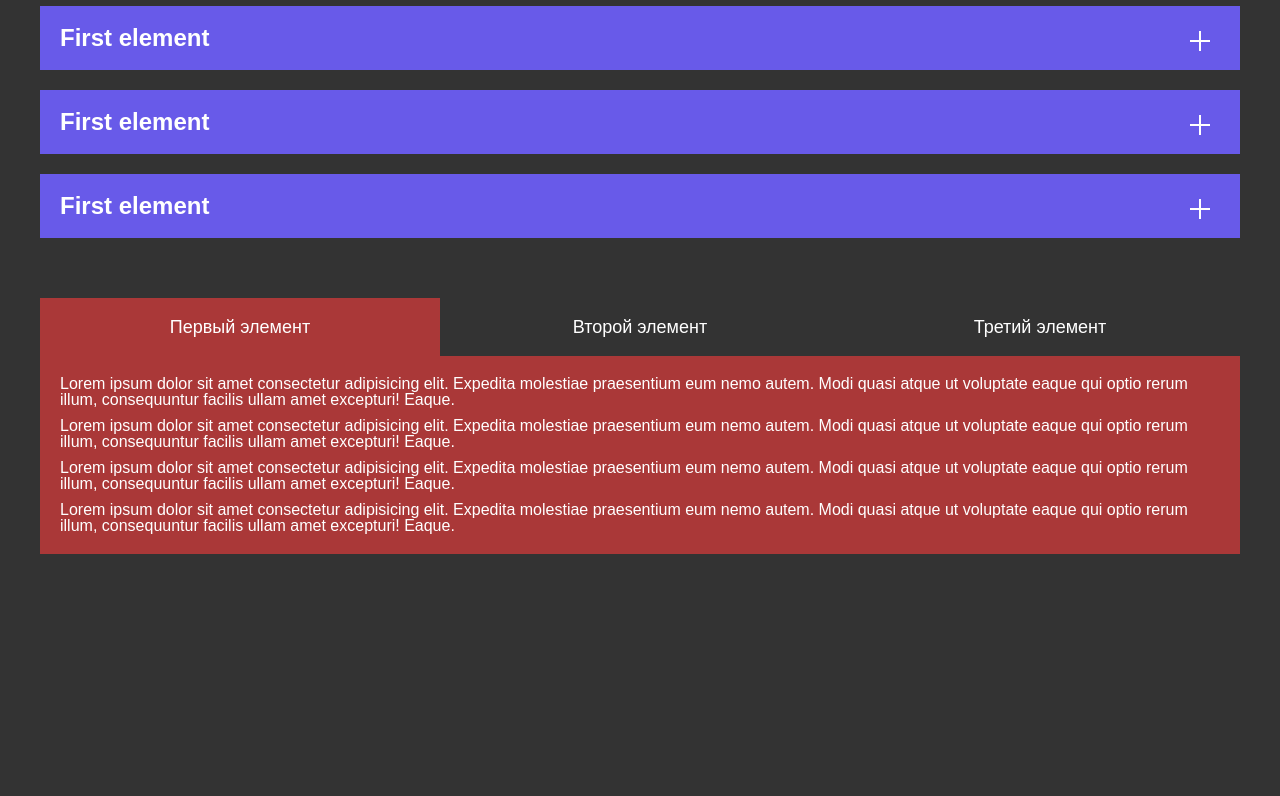
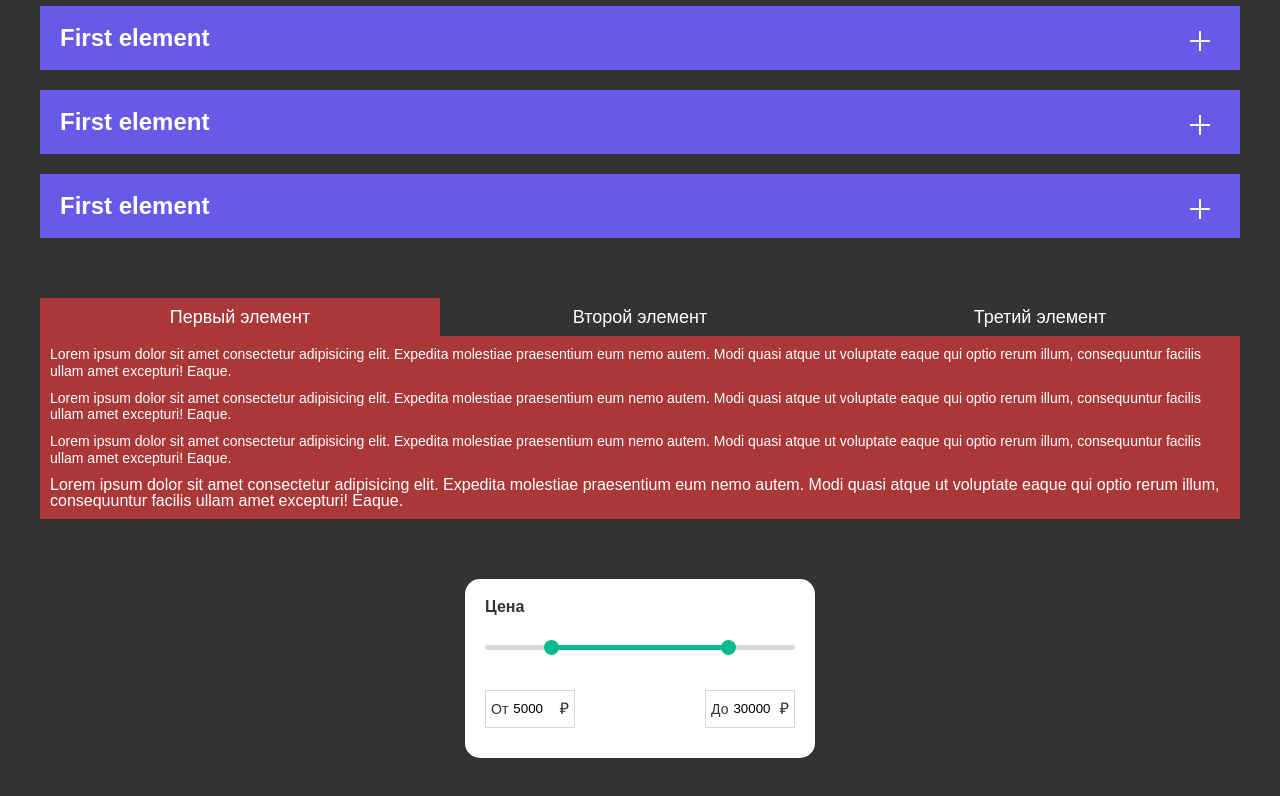
Before and after one commit to Reddripill/Test, a plain HTML site: page index.html in a window 1280 px wide. Shown: the part 1142-1938 px from the top of the page. Drawn offline with Linux system fonts and the light colour scheme.

Commit message:
Add the range slider

```diff
--- a/css/style.css
+++ b/css/style.css
@@ -89,6 +89,7 @@ h6 {
 .wrapper {
   min-height: 100%;
   padding: 0px 0px 1000px 0px;
+  overflow: hidden;
 }
 
 body {
@@ -474,17 +475,19 @@ body._lock {
   -webkit-box-flex: 0;
       -ms-flex: 0 1 33.333%;
           flex: 0 1 33.333%;
-  padding: 20px;
+  padding: 10px;
   cursor: pointer;
   font-size: 18px;
 }
 
 .tabs__block {
-  padding: 20px;
+  padding: 10px;
 }
 
 .tabs__block p:not(:last-child) {
   margin-bottom: 10px;
+  font-size: 14px;
+  line-height: 120%;
 }
 
 .tabs__block._active {
@@ -505,3 +508,142 @@ body._lock {
   background-color: #0a1f6c;
   display: none;
 }
+
+@media (max-width: 425px) {
+  .tabs__link {
+    font-size: 14px;
+  }
+}
+
+.range-slider {
+  max-width: 1200px;
+  margin: 0 auto;
+  display: -webkit-box;
+  display: -ms-flexbox;
+  display: flex;
+  -webkit-box-align: center;
+      -ms-flex-align: center;
+          align-items: center;
+  -webkit-box-pack: center;
+      -ms-flex-pack: center;
+          justify-content: center;
+}
+
+.range-slider__wrapper {
+  width: 350px;
+  background-color: #fff;
+  padding: 20px;
+  border-radius: 15px;
+}
+
+.range-slider__text {
+  color: #333;
+  margin-bottom: 30px;
+  font-weight: bold;
+}
+
+.range-slider__slider {
+  width: 100%;
+  height: 5px;
+  border-radius: 5px;
+  background-color: #ddd6d6;
+  position: relative;
+}
+
+.range-slider__progress {
+  height: 5px;
+  border-radius: 5px;
+  background-color: #08ba8d;
+  position: absolute;
+  left: 20%;
+  right: 20%;
+}
+
+.range-slider__input {
+  position: relative;
+}
+
+.range-slider__input input {
+  -webkit-appearance: none;
+  position: absolute;
+  width: 100%;
+  top: -5px;
+  height: 5px;
+  background: none;
+  pointer-events: none;
+}
+
+.range-slider__input input[type="range"]::-webkit-slider-thumb {
+  -webkit-appearance: none;
+  width: 15px;
+  height: 15px;
+  border-radius: 50%;
+  background-color: #08ba8d;
+  pointer-events: auto;
+  cursor: pointer;
+}
+
+.range-slider__price {
+  margin: 40px 0 10px 0;
+}
+
+.price-slider {
+  display: -webkit-box;
+  display: -ms-flexbox;
+  display: flex;
+  -webkit-box-pack: justify;
+      -ms-flex-pack: justify;
+          justify-content: space-between;
+  /* &_min {
+	}
+
+	&_max {
+	} */
+}
+
+.price-slider input {
+  -webkit-appearance: none;
+  width: 100%;
+  margin-left: 5px;
+}
+
+.price-slider input[type="number"]::-webkit-inner-spin-button,
+.price-slider input[type="number"]::-webkit-outer-spin-button {
+  -webkit-appearance: none;
+}
+
+.price-slider input[type="number"] {
+  -moz-appearance: textfield;
+}
+
+.price-slider__item {
+  border: 1px solid #ddd6d6;
+  -webkit-box-flex: 0;
+      -ms-flex: 0 1 90px;
+          flex: 0 1 90px;
+  display: -webkit-box;
+  display: -ms-flexbox;
+  display: flex;
+  -webkit-box-pack: center;
+      -ms-flex-pack: center;
+          justify-content: center;
+  -webkit-box-align: center;
+      -ms-flex-align: center;
+          align-items: center;
+  padding: 10px 5px;
+}
+
+.price-slider__prop {
+  color: #333;
+  font-size: 14px;
+}
+
+.price-slider__currency {
+  color: #333;
+}
+
+@media (max-width: 375px) {
+  .range-slider__wrapper {
+    max-width: 300px;
+  }
+}
--- a/index.html
+++ b/index.html
@@ -280,6 +280,30 @@
 				</div>
 			</div>
 		</div>
+		<div class="range-slider">
+			<div class="range-slider__wrapper">
+				<div class="range-slider__text">Цена</div>
+				<div class="range-slider__slider">
+					<div class="range-slider__progress"></div>
+				</div>
+				<div class="range-slider__input">
+					<input type="range" class="range-slider_min" step="500" max="30000" min="5000" value="10000">
+					<input type="range" class="range-slider_max" step="500" max="30000" min="5000" value="25000">
+				</div>
+				<div class="range-slider__price price-slider">
+					<div class="price-slider__item">
+						<div class="price-slider__prop">От</div>
+						<input type="number" class="price-slider_min" value="5000">
+						<div class="price-slider__currency">₽</div>
+					</div>
+					<div class="price-slider__item">
+						<div class="price-slider__prop">До</div>
+						<input type="number" class="price-slider_max" value="30000">
+						<div class="price-slider__currency">₽</div>
+					</div>
+				</div>
+			</div>
+		</div>
 		<div class="arrow"></div>
 	</div>
 	<script src="scripts/script.js"></script>
--- a/scripts/script.js
+++ b/scripts/script.js
@@ -178,3 +178,54 @@ document.addEventListener('pointerdown', function (event) {
 
 
 //-----------------------------------------------------------------------------------------------------------------------------------------
+
+// range slider
+//-----------------------------------------------------------------------------------------------------------------------------------------
+
+const rangeInput = document.querySelectorAll('.range-slider__input input');
+const priceInput = document.querySelectorAll('.price-slider__item input');
+const progress = document.querySelector('.range-slider__progress');
+
+let rangeGap = 2000;
+
+if (priceInput.length > 0) {
+	priceInput.forEach(input => {
+		input.addEventListener('input', function (event) {
+			let priceMin = parseInt(priceInput[0].value);
+			let priceMax = parseInt(priceInput[1].value);
+			if (priceMax - priceMin >= rangeGap && priceMin >= rangeInput[0].min && priceMax <= rangeInput[0].max) {
+				if (event.target.closest('.price-slider_min')) {
+					rangeInput[0].value = priceMin;
+					progress.style.left = (priceMin - rangeInput[0].min) / (rangeInput[0].max - rangeInput[0].min) * 100 + '%';
+				} else {
+					rangeInput[1].value = priceMax;
+					progress.style.right = 100 - (priceMax - rangeInput[1].min) / (rangeInput[1].max - rangeInput[1].min) * 100 + '%';
+				}
+			}
+			event.preventDefault();
+		})
+	})
+}
+if (rangeInput.length > 0) {
+	rangeInput.forEach(input => {
+		input.addEventListener('input', function (event) {
+			let rangeMin = parseInt(rangeInput[0].value);
+			let rangeMax = parseInt(rangeInput[1].value);
+			if (rangeMax - rangeMin < rangeGap) {
+				if (event.target.closest('.range-slider_min')) {
+					rangeInput[0].value = rangeMax - rangeGap;
+				} else {
+					rangeInput[1].value = rangeMin + rangeGap;
+				}
+			} else {
+				priceInput[0].value = rangeMin;
+				priceInput[1].value = rangeMax;
+				progress.style.left = (rangeMin - rangeInput[0].min) / (rangeInput[0].max - rangeInput[0].min) * 100 + '%';
+				progress.style.right = 100 - (rangeMax - rangeInput[1].min) / (rangeInput[1].max - rangeInput[1].min) * 100 + '%';
+			}
+			event.preventDefault();
+		})
+	})
+}
+
+//-----------------------------------------------------------------------------------------------------------------------------------------
```
